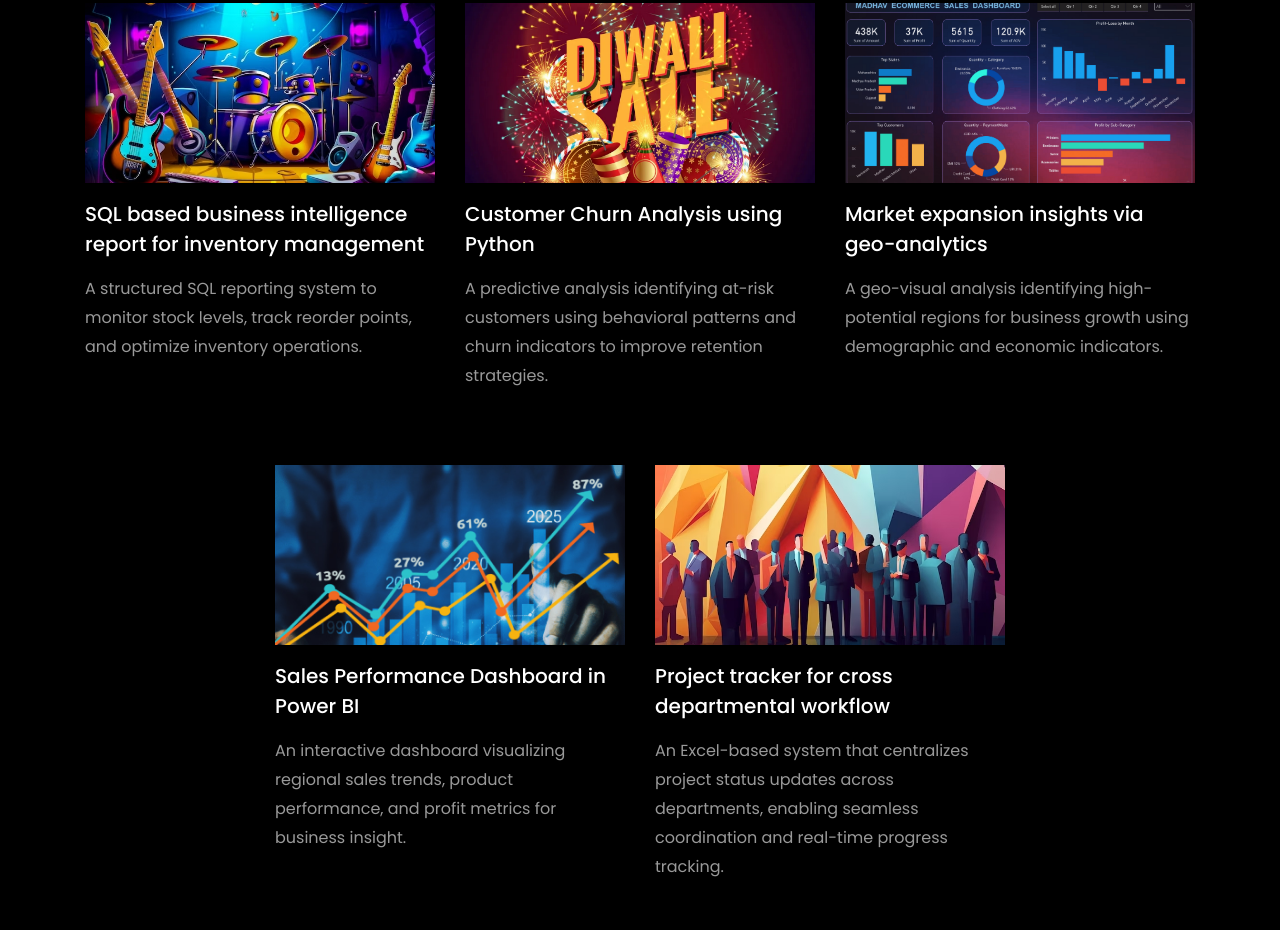
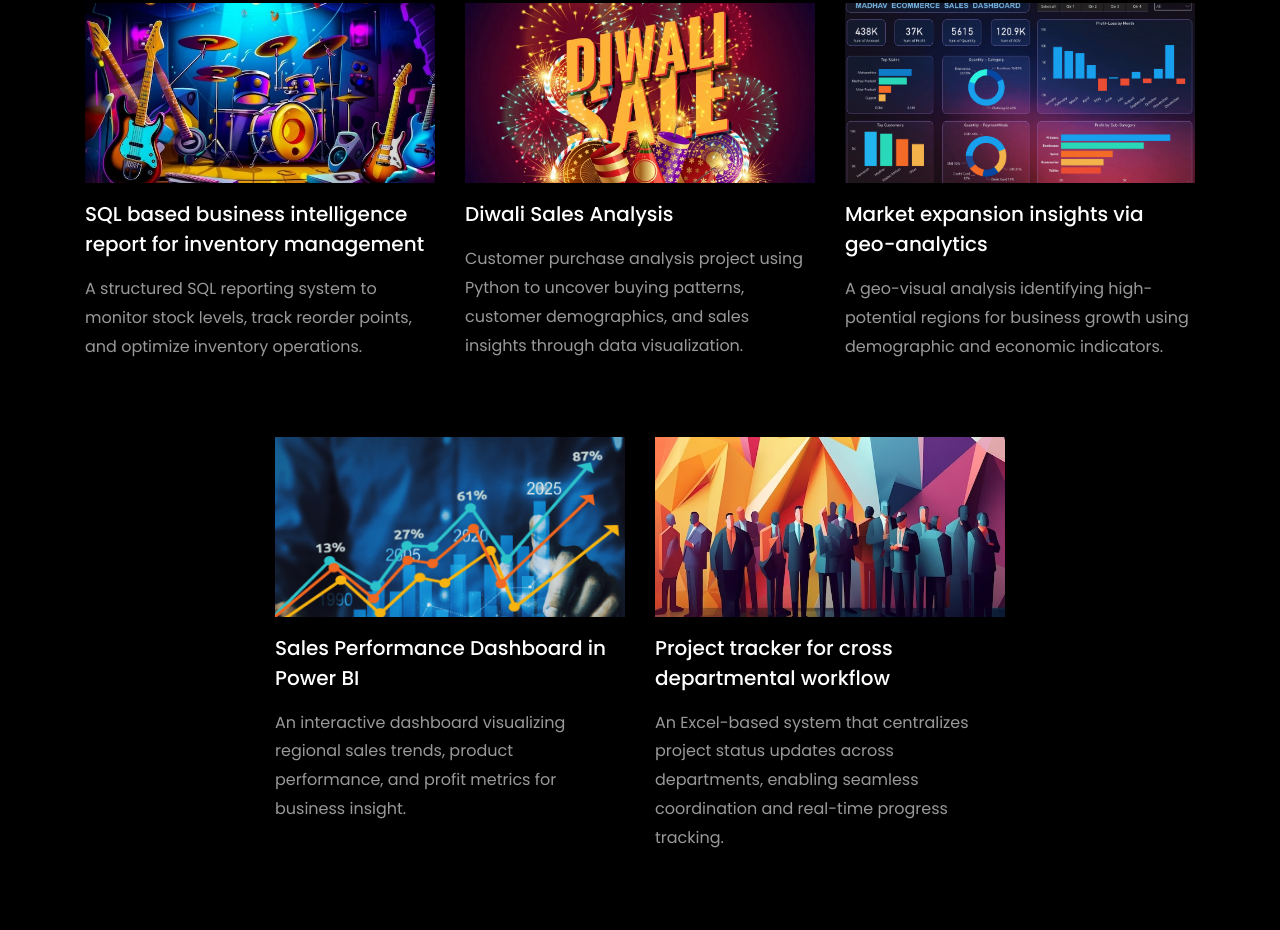
Before and after one commit to Sagar-kumar12/Sagar_kumar_Resume_Website, a plain HTML site: page index.html in a window 1280 px wide. Shown: the part 3621-4551 px from the top of the page. Drawn offline with Linux system fonts and the light colour scheme; animation ran at ten frames a second; files whose address does not match are found by name.

Commit message:
Update index.html

```diff
--- a/index.html
+++ b/index.html
@@ -431,8 +431,8 @@
               </a>
               <div class="text mt-3 float-right d-block">
 
-                <h3 class="heading"><a href="https://sagar-kumar12.github.io/Customer-Churn-Analysis-Using-Python/">Customer Churn Analysis using Python</a></h3>
-                <p>A predictive analysis identifying at-risk customers using behavioral patterns and churn indicators to improve retention strategies.</p>
+                <h3 class="heading"><a href="https://github.com/Sagar-kumar12/Diwali_Sales_Analysis">Diwali Sales Analysis</a></h3>
+                <p>Customer purchase analysis project using Python to uncover buying patterns, customer demographics, and sales insights through data visualization.</p>
               </div>
             </div>
           </div>
```
